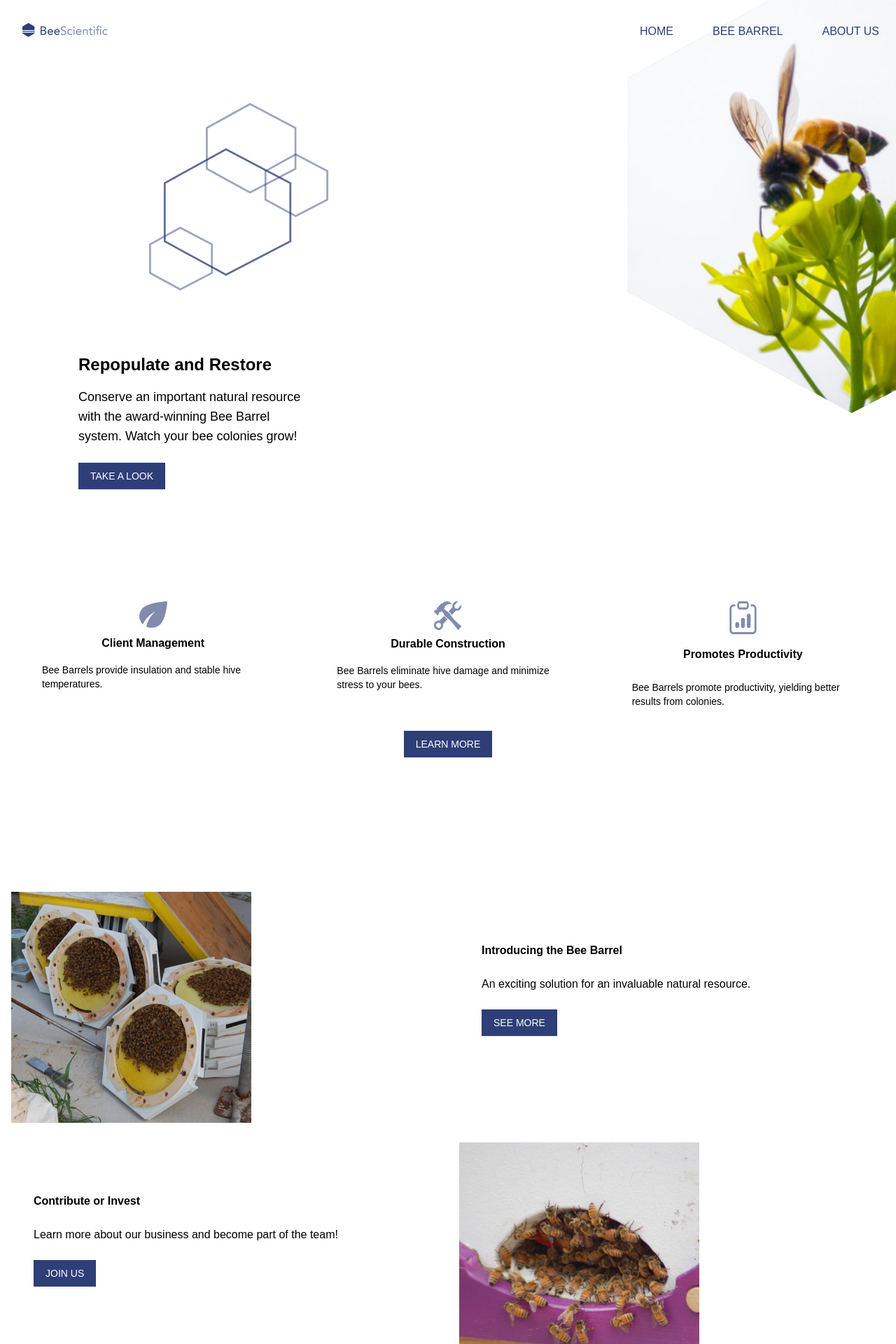
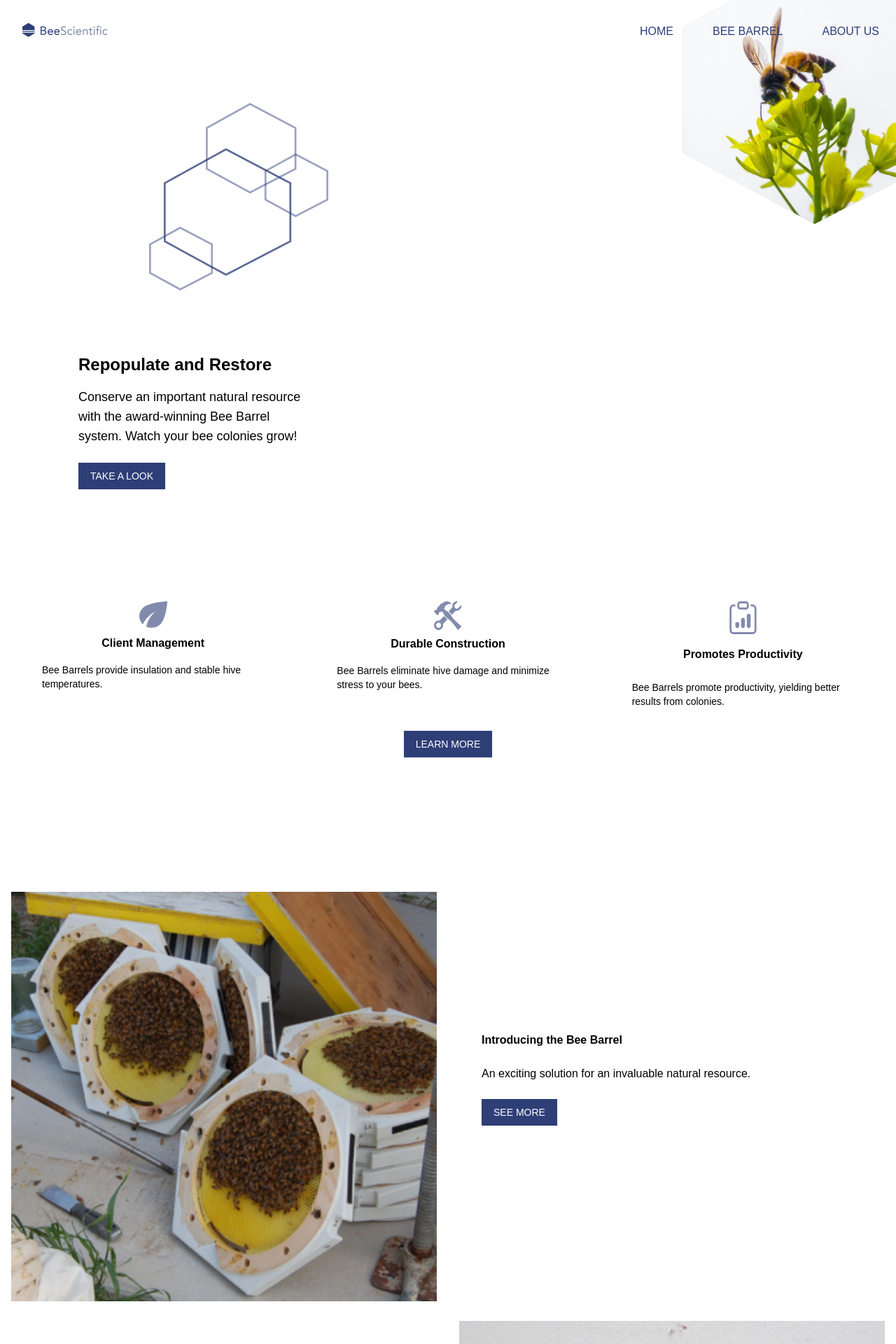
Before and after one commit to sfonua10/beescientific, a Next.js app: page / in a window 1280 px wide. Shown: the top 1920 px of the page at 70% size. Built offline with nearby package versions, Linux system fonts and the light colour scheme.

Commit message:
utilize Image component

```diff
--- a/components/mainTopics.js
+++ b/components/mainTopics.js
@@ -1,9 +1,18 @@
 import Button from './button';
+import Image from 'next/image';
 
 const MainTopic = ({ imageSrc, title, subTitle, buttonText, id }) => {
   return (
     <div className="md:grid grid-cols-2">
-      <img className={`mx-4 mb-7 ${id === 1 && 'order-1'}`} src={imageSrc} />
+      <div className={`mx-4 mb-7 ${id === 1 && 'order-1'}`}>
+        <Image
+          src={imageSrc}
+          width={343}
+          height={330}
+          layout="responsive"
+          loading="lazy"
+        />
+      </div>
       <div className="mx-12 mb-20 self-center">
         <h3 className="mb-6 font-bold">{title}</h3>
         <p className="mb-6">{subTitle}</p>
--- a/pages/index.js
+++ b/pages/index.js
@@ -13,7 +13,7 @@ import {
   FaInstagram,
 } from 'react-icons/fa';
 
-const HeroImage = styled.img`
+const HeroImageWrapper = styled.div`
   position: absolute;
   top: 20px;
   right: 0;
@@ -109,8 +109,15 @@ export default function Home() {
             strokeWidth="3"
           />
         </svg>
-
-        <HeroImage src="/images/hero_bee.svg" alt="Picture of bee" />
+        <HeroImageWrapper>
+          <Image
+            src="/images/hero_bee.svg"
+            alt="Picture of bee"
+            width={1000}
+            height={1000}
+            layout="responsive"
+          />
+        </HeroImageWrapper>
       </div>
       <section className="mx-12 md:mx-28">
         <h2 className="font-bold mb-4 md:text-2xl">Repopulate and Restore</h2>
```
